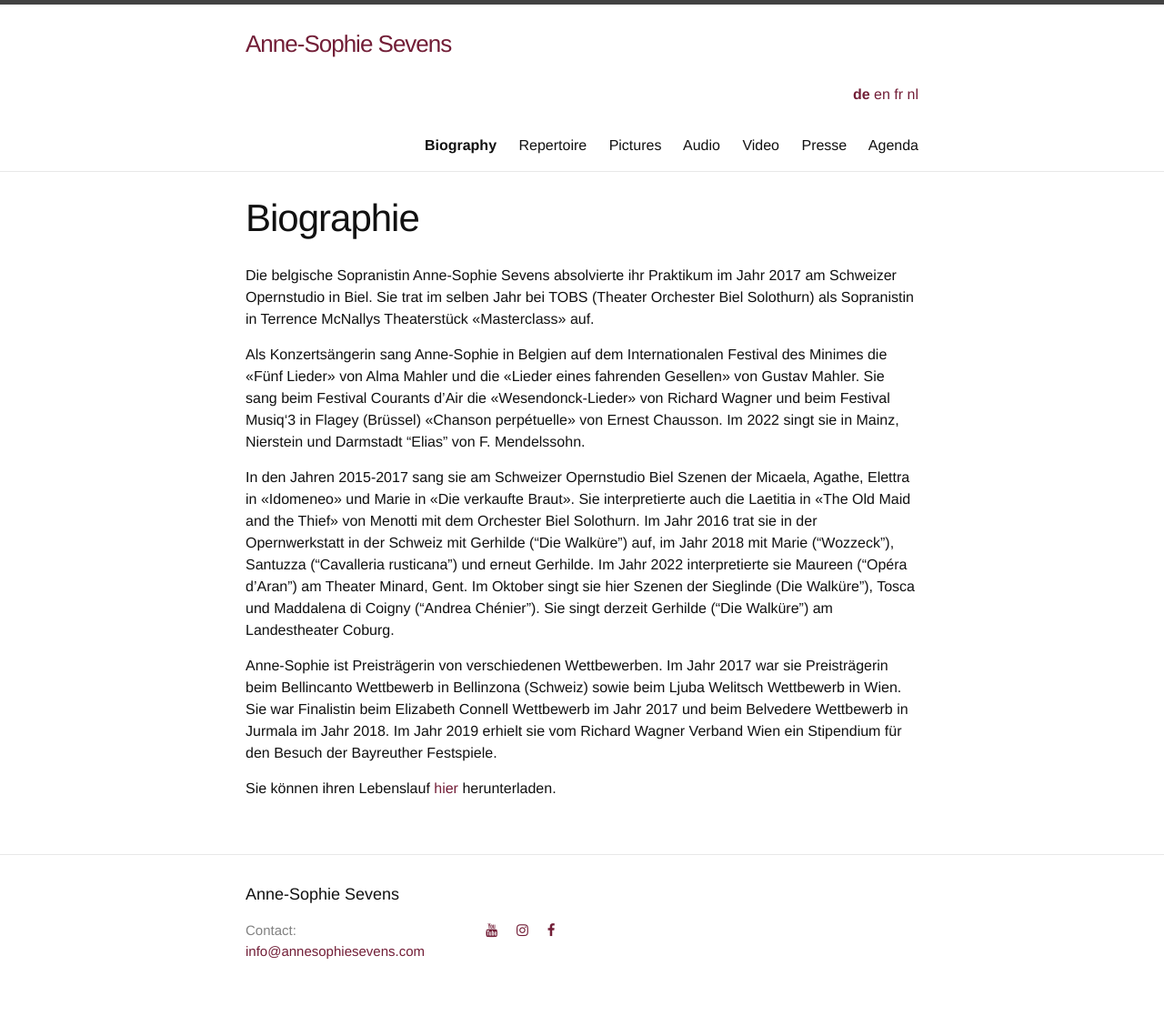
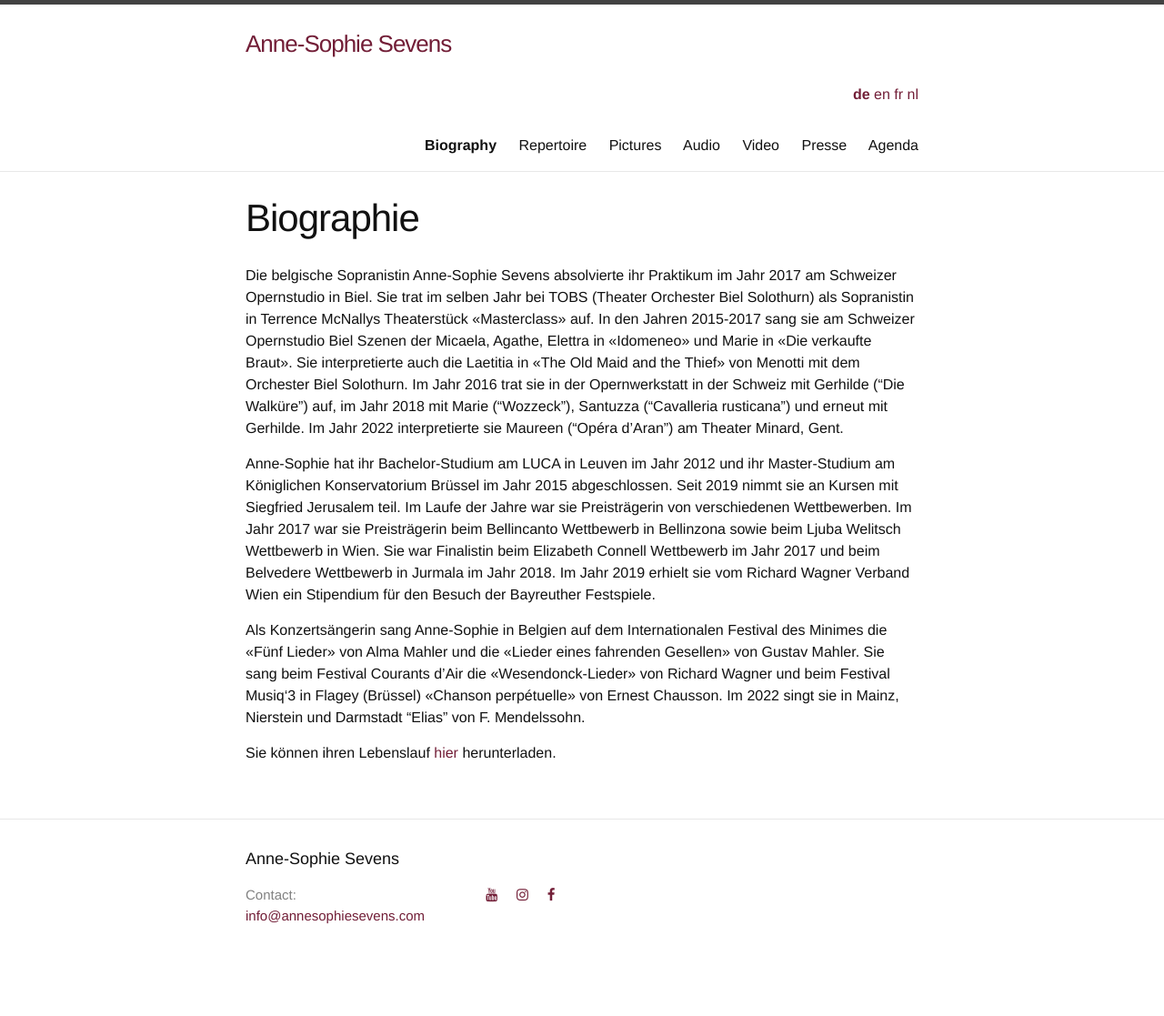
Before and after one commit to annesophie-sevens/annesophie-sevens.github.io, a Jekyll site: the page built from biography-de.md, in a window 1280 px wide. Shown: the whole page at 91% size. Built offline with Jekyll 4.4.1, drawn with Linux system fonts in a browser that asks for light colours; nearby versions of some CDN libraries; after the commit the page ends 1078 px from its top, so only the background shows below that.

Commit message:
Update biography-de.md

```diff
--- a/biography-de.md
+++ b/biography-de.md
@@ -6,14 +6,11 @@ lang: de
 ref: biography
 
 ---
-Die belgische Sopranistin Anne-Sophie Sevens absolvierte ihr Praktikum im Jahr 2017 am Schweizer Opernstudio in Biel. Sie trat im selben Jahr bei TOBS (Theater Orchester Biel Solothurn) als Sopranistin in Terrence McNallys Theaterstück «Masterclass» auf.
+Die belgische Sopranistin Anne-Sophie Sevens absolvierte ihr Praktikum im Jahr 2017 am Schweizer Opernstudio in Biel. Sie trat im selben Jahr bei TOBS (Theater Orchester Biel Solothurn) als Sopranistin in Terrence McNallys Theaterstück «Masterclass» auf. In den Jahren 2015-2017 sang sie am Schweizer Opernstudio Biel Szenen der Micaela, Agathe, Elettra in «Idomeneo» und Marie in «Die verkaufte Braut». Sie interpretierte auch die Laetitia in «The Old Maid and the Thief» von Menotti mit dem Orchester Biel Solothurn. Im Jahr 2016 trat sie in der Opernwerkstatt in der Schweiz mit Gerhilde (“Die Walküre”) auf, im Jahr 2018 mit Marie (“Wozzeck”), Santuzza (“Cavalleria rusticana”) und erneut mit Gerhilde. Im Jahr 2022 interpretierte sie Maureen (“Opéra d’Aran”) am Theater Minard, Gent.
+
+Anne-Sophie hat ihr Bachelor-Studium am LUCA in Leuven im Jahr 2012 und ihr Master-Studium am Königlichen Konservatorium Brüssel im Jahr 2015 abgeschlossen. Seit 2019 nimmt sie an Kursen mit Siegfried Jerusalem teil. Im Laufe der Jahre war sie Preisträgerin von verschiedenen Wettbewerben. Im Jahr 2017 war sie Preisträgerin beim Bellincanto Wettbewerb in Bellinzona sowie beim Ljuba Welitsch Wettbewerb in Wien. Sie war Finalistin beim Elizabeth Connell Wettbewerb im Jahr 2017 und beim Belvedere Wettbewerb in Jurmala im Jahr 2018. Im Jahr 2019 erhielt sie vom Richard Wagner Verband Wien ein Stipendium für den Besuch der Bayreuther Festspiele.
 
 Als Konzertsängerin sang Anne-Sophie in Belgien auf dem Internationalen Festival des Minimes die «Fünf Lieder» von Alma Mahler und die «Lieder eines fahrenden Gesellen» von Gustav Mahler. Sie sang beim Festival Courants d’Air die «Wesendonck-Lieder» von Richard Wagner und beim Festival Musiq‘3 in Flagey (Brüssel) «Chanson perpétuelle» von Ernest Chausson. Im 2022 singt sie in Mainz, Nierstein und Darmstadt “Elias” von F. Mendelssohn.
 
-In den Jahren 2015-2017 sang sie am Schweizer Opernstudio Biel Szenen der Micaela, Agathe, Elettra in «Idomeneo» und Marie in «Die verkaufte Braut». Sie interpretierte auch die Laetitia in «The Old Maid and the Thief» von Menotti mit dem Orchester Biel Solothurn. Im Jahr 2016 trat sie in der Opernwerkstatt in der Schweiz mit Gerhilde (“Die Walküre”) auf, im Jahr 2018 mit Marie (“Wozzeck”), Santuzza (“Cavalleria rusticana”) und erneut Gerhilde. Im Jahr 2022 interpretierte sie Maureen (“Opéra d’Aran”) am Theater Minard, Gent. Im Oktober singt sie hier Szenen der Sieglinde (Die Walküre”), Tosca und Maddalena di Coigny (“Andrea Chénier”). Sie singt derzeit Gerhilde (“Die Walküre”) am Landestheater Coburg.
-
-Anne-Sophie ist Preisträgerin von verschiedenen Wettbewerben. Im Jahr 2017 war sie Preisträgerin beim Bellincanto Wettbewerb in Bellinzona (Schweiz) sowie beim Ljuba Welitsch Wettbewerb in Wien. Sie war Finalistin beim Elizabeth Connell Wettbewerb im Jahr 2017 und beim Belvedere Wettbewerb in Jurmala im Jahr 2018. Im Jahr 2019 erhielt sie vom Richard Wagner Verband Wien ein Stipendium für den Besuch der Bayreuther Festspiele.
-
-
 
 Sie können ihren Lebenslauf [hier]({{ site.baseurl }}/assets/CV.pdf) herunterladen.
```
